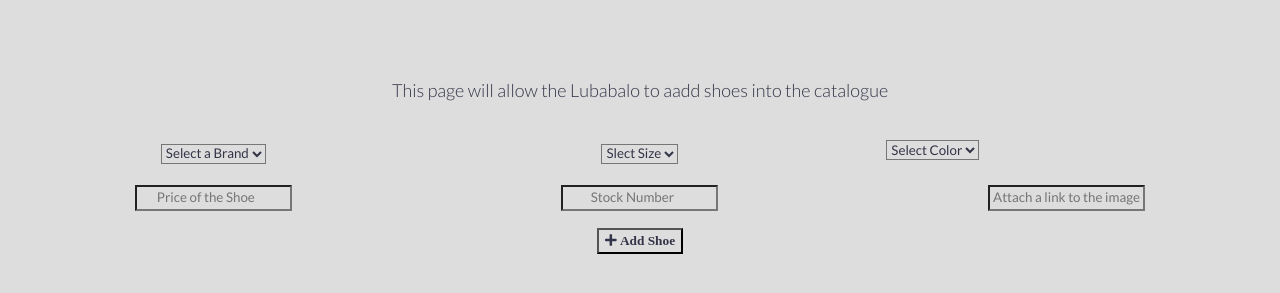
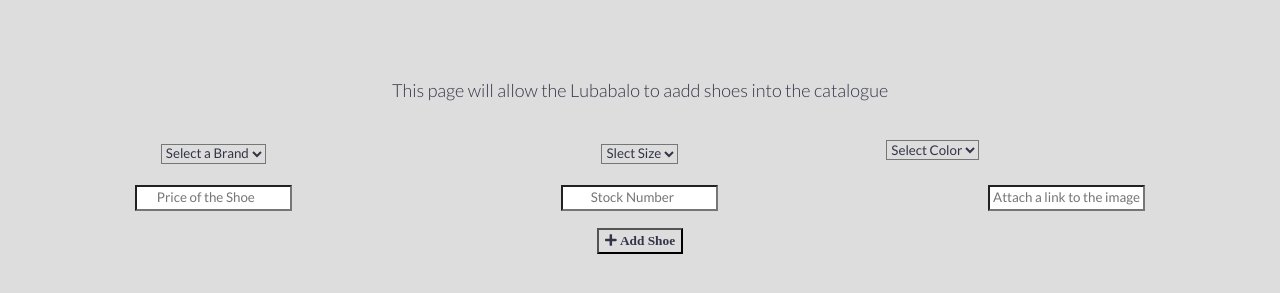
Before and after one commit to mxaba/shoe-catalogue, a plain HTML site: page add.html in a window 1280 px wide. Shown: the part 139-432 px from the top of the page. Drawn offline with nearby package versions, Linux system fonts and the light colour scheme.

```diff
--- a/css/style.css
+++ b/css/style.css
@@ -80,3 +80,6 @@
   #notadded {
       color: red;
   }
+  input {
+      background: white;
+  }
```
